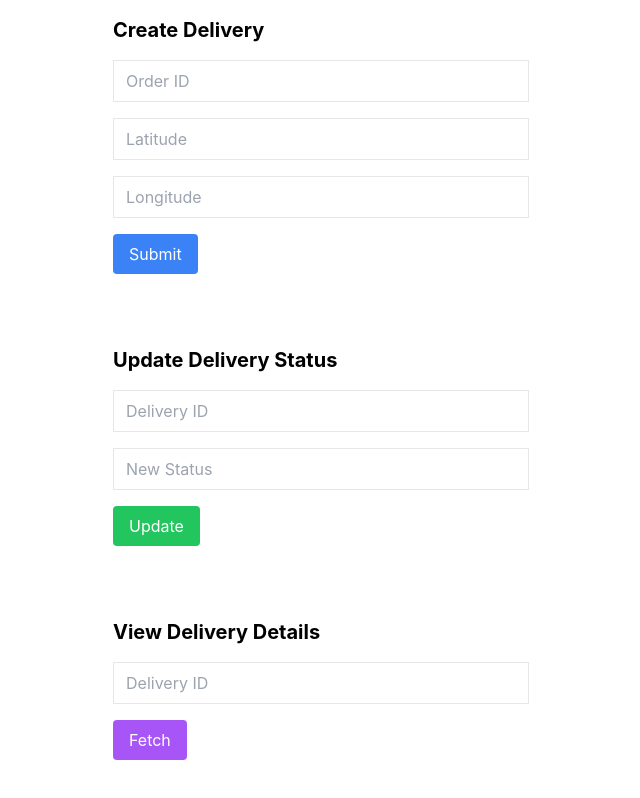
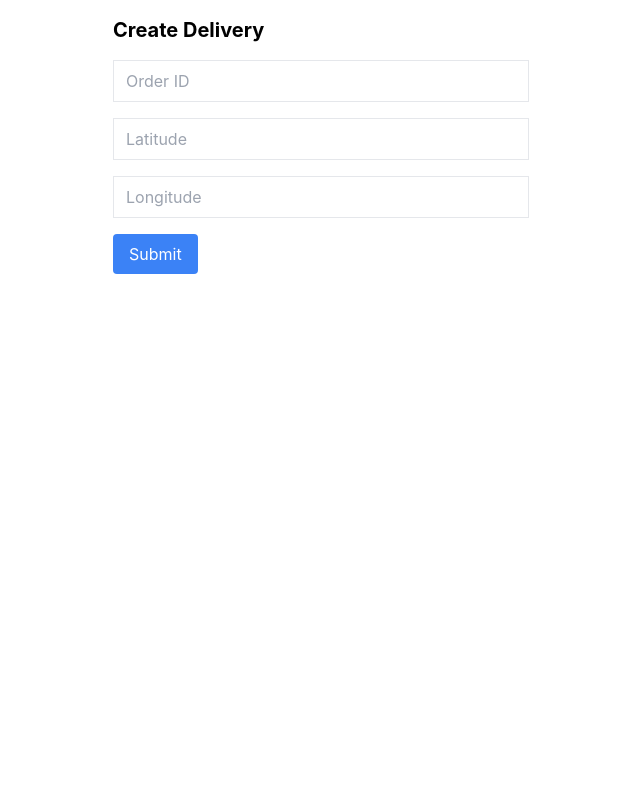
Before and after one commit to Beliver-247/deliveryService, a React (Create React App) app in the folder delivery-frontend/: page / in a window 1280 px wide. Shown: the whole page, without its empty margins (319-959 px from the left). Built offline with nearby package versions, Linux system fonts and the light colour scheme.

Commit message:
removed unused components(update staus and delivery details.)

```diff
--- a/delivery-frontend/src/pages/Home.js
+++ b/delivery-frontend/src/pages/Home.js
@@ -1,13 +1,9 @@
 import CreateDeliveryForm from "../components/CreateDeliveryForm";
-import UpdateStatusForm from "../components/UpdateStatusForm";
-import DeliveryDetails from "../components/DeliveryDetails";
 
 export default function Home() {
   return (
     <div className="space-y-10">
       <CreateDeliveryForm />
-      <UpdateStatusForm />
-      <DeliveryDetails />
     </div>
   );
 }
```
